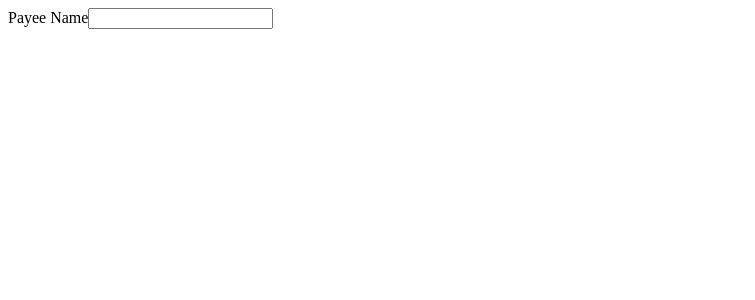
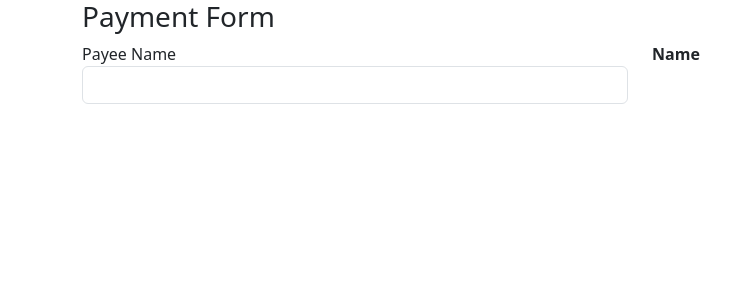
Before and after one commit to aGiBam/pipes, an Angular app: page / in a window 1280 px wide. Shown: the top 300 px of the page, without its empty margins (0-755 px from the left). Built offline with nearby package versions, Linux system fonts and the light colour scheme.

Commit message:
004 feat: add bootstrap and titlecase pipe
install bootstrap as a project dependency and import its global stylesheet
add TitleCasePipe to the app component's imports
restructure the app template to use Bootstrap classes for the payment form
apply titlecase formatting to the displayed payee name

```diff
--- a/package.json
+++ b/package.json
@@ -17,6 +17,7 @@
     "@angular/forms": "^22.0.0",
     "@angular/platform-browser": "^22.0.0",
     "@angular/router": "^22.0.0",
+    "bootstrap": "^5.3.8",
     "rxjs": "~7.8.0",
     "tslib": "^2.3.0"
   },
--- a/src/app/app.html
+++ b/src/app/app.html
@@ -1,5 +1,15 @@
-<div>
-  <label for="">Payee Name</label>
-  <input (input)="onNameChange($event.target.value)">
-</div>
-{{name}}
+  <div class="container">
+  <h3>Payment Form</h3>
+  <div class="row">
+    <div class="form-group col">
+      <label for="">Payee Name</label>
+      <input class="form-control" (input)="onNameChange($event.target.value)">
+    </div>
+
+    <div class="col">
+      <label for=""><b>Name</b></label>
+      <div>
+        {{name | titlecase }}
+      </div>
+    </div>
+  </div>
--- a/src/app/app.ts
+++ b/src/app/app.ts
@@ -1,8 +1,8 @@
 import { Component } from '@angular/core';
-
+import { TitleCasePipe } from '@angular/common';
 @Component({
   selector: 'app-root',
-  imports: [],
+  imports: [TitleCasePipe],
   templateUrl: './app.html',
   styleUrl: './app.css'
 })
--- a/src/styles.css
+++ b/src/styles.css
@@ -1 +1,2 @@
 /* You can add global styles to this file, and also import other style files */
+@import 'bootstrap/dist/css/bootstrap.css';
```
Also changed, not shown: 1 other file (tests, documents, lock files or other folders).
